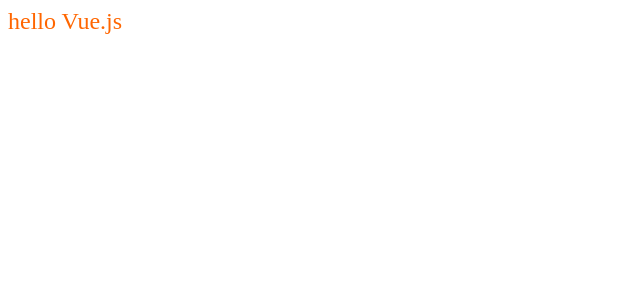
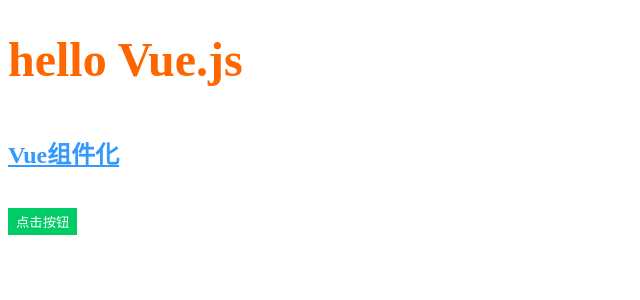
Before and after one commit to zhouqing86/learn-vue2, a Vue app in the folder examples-webpack/1-webpack/: page / in a window 1280 px wide. Shown: the top 300 px of the page, without its empty margins (0-640 px from the left). Built offline with nearby package versions, Linux system fonts and the light colour scheme.

Commit message:
Add button.vue and title.vue

```diff
--- a/examples-webpack/1-webpack/src/app.vue
+++ b/examples-webpack/1-webpack/src/app.vue
@@ -1,12 +1,29 @@
 <template>
-    <div>hello {{ name }}</div>
+    <div>
+        <h1>hello {{ name }}</h1>
+        <v-title title="Vue组件化"></v-title>
+        <v-button @click="handleClick">点击按钮</v-button>
+    </div>
+
 </template>
 
 <script>
+    import vTitle from './title.vue';
+    import vButton from './button.vue';
+
     export default {
         data() {
             return {
                 name: 'Vue.js'
+            }
+        },
+        components: {
+            vTitle,
+            vButton
+        },
+        methods: {
+            handleClick(e) {
+                alert('点击按钮');
             }
         }
     }
--- /dev/null
+++ b/examples-webpack/1-webpack/src/button.vue
@@ -0,0 +1,43 @@
+<template>
+    <button @click="handleClick" :style="styles">
+        <slot></slot>
+    </button>
+</template>
+
+<script>
+    export default {
+        props: {
+            color: {
+                type: String,
+                default: '#00cc66'
+            }
+        },
+        computed: {
+            styles() {
+                return {
+                    background: this.color
+                }
+            }
+        },
+        methods: {
+            handleClick(e) {
+                this.$emit('click', e);
+            }
+        }
+    }
+</script>
+
+<style scoped>
+    button {
+        border: 0;
+        outline: none;
+        color: #fff;
+        padding: 4px 8px;
+    }
+
+    button:active {
+        position: relative;
+        top: 1px;
+        left: 1px;
+    }
+</style>
--- /dev/null
+++ b/examples-webpack/1-webpack/src/title.vue
@@ -0,0 +1,22 @@
+<template>
+    <h1>
+        <a :href="'#'+title">{{ title }}</a>
+    </h1>
+</template>
+
+<script>
+    export default {
+        props: {
+            title: {
+                type: String
+            }
+        }
+    }
+</script>
+
+<style scoped>
+    h1 a {
+        color: #3399ff;
+        font-size: 24px;
+    }
+</style>
```
